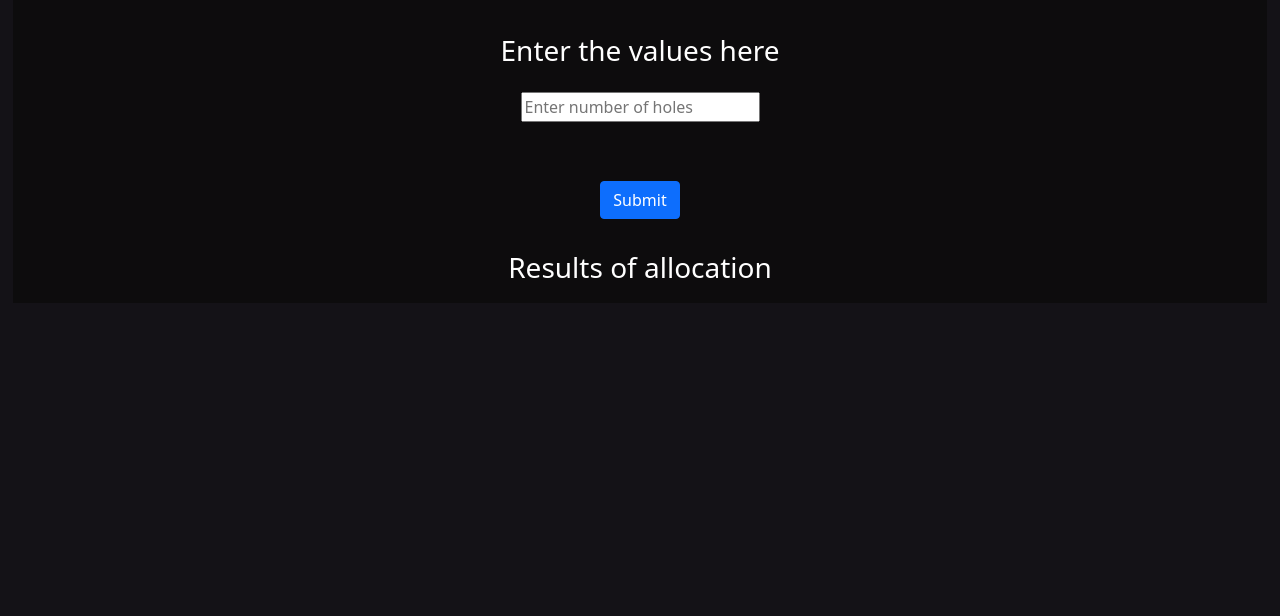
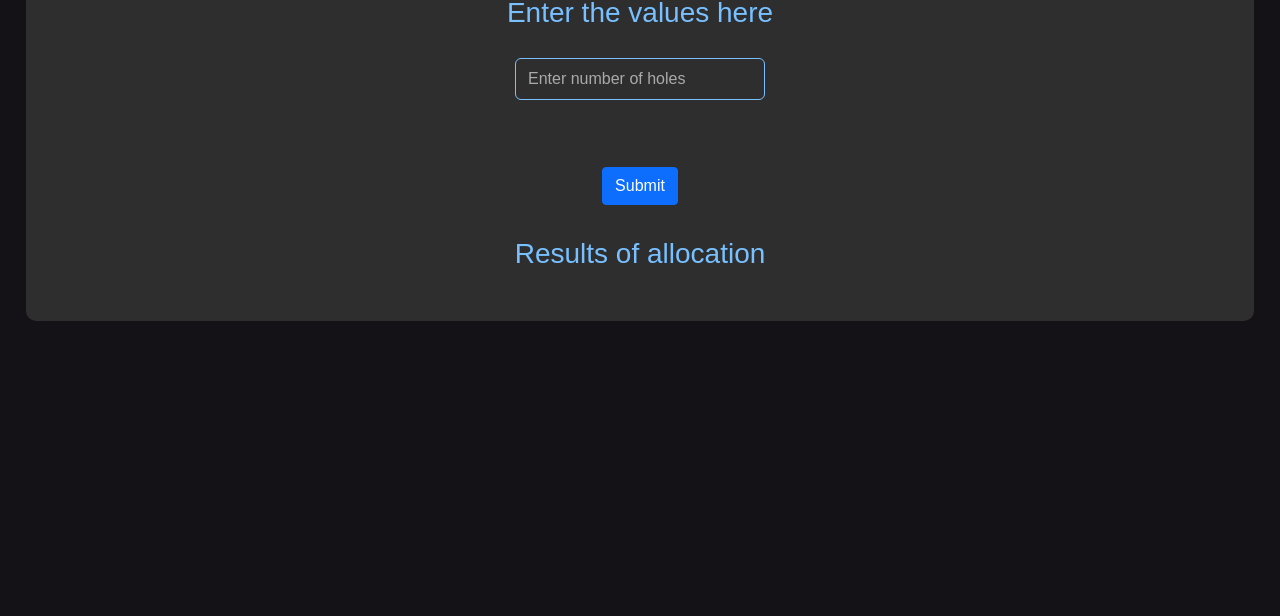
Before and after one commit to arsharankumar/OS-Concepts-Visualizer, a plain HTML site: page memory_fit/memory_worst_fit.html in a window 1280 px wide. Shown: the part 184-800 px from the top of the page. Drawn offline with nearby package versions, Linux system fonts and the light colour scheme.

Commit message:
Update memory_worst_fit.html

```diff
--- a/memory_fit/memory_worst_fit.html
+++ b/memory_fit/memory_worst_fit.html
@@ -17,17 +17,55 @@
         integrity="sha384-ka7Sk0Gln4gmtz2MlQnikT1wXgYsOg+OMhuP+IlRH9sENBO0LRn5q+8nbTov4+1p"
         crossorigin="anonymous"></script>
         <style>
+            body {
+                background-color: #0b0606;
+                color: #f5f5f5;
+                font-family: 'Poppins', sans-serif;
+            }
+
+            .jumbotron {
+                margin: 5% 2%;
+                background-color: #2e2e2e;
+                border-radius: 10px;
+                padding: 30px 20px;
+            }
+
+            h2, h3 {
+                text-align: center;
+                color: #78c0ff;
+                margin-bottom: 20px;
+            }
+
+            h2 {
+                text-decoration: none !important;
+                font-weight: 600;
+            }
+
+            h3 {
+                font-weight: 500;
+            }
+
             .inputs-container {
                 display: flex;
                 flex-direction: column;
                 justify-content: center;
                 align-items: center;
-            margin-top: 3rem;
+                margin-top: 2rem;
             }
 
-        #hole_count {
+            input[type="number"] {
+                background-color: transparent;
+                color: #ffffff;
+                border: 1px solid #78c0ff;
+                border-radius: 6px;
+                padding: 8px 12px;
+                margin: 8px 0;
+                width: 250px;
                 outline: none;
-            margin-top: 1rem;
+            }
+
+            input::placeholder {
+                color: #aaa;
             }
 
             .hole-inputs {
@@ -35,29 +73,55 @@
                 display: flex;
                 flex-direction: row;
                 flex-wrap: wrap;
-            gap: 8px;
+                gap: 10px;
+                justify-content: center;
             }
 
-        .hole-sizes {
-            display: inline-block;
-            width: fit-content;
+            button {
+                background-color: #78c0ff;
+                color: #0b0606;
+                font-weight: bold;
+                border: none;
+                border-radius: 6px;
+                padding: 10px 20px;
+                margin-top: 1rem;
+                transition: background-color 0.3s ease;
             }
 
-        #mem-req-size {
-            outline: none;
-            margin-top: 0.7rem;
+            button:hover {
+                background-color: #58a6e0;
+            }
+
+            .progress-bar-container {
+                width: 100%;
+                max-width: 600px;
+            }
+
+            meter {
+                width: 100%;
+                height: 20px;
+            }
+
+            label {
+                color: #ffffff;
+                margin-top: 10px;
             }
 
             .results {
                 text-align: center;
                 margin-top: 2rem;
+                color: #ffffff;
+            }
+
+            .results p {
+                margin: 5px 0;
             }
         </style>
 </head>
 
 <body>
     <div class="jumbotron", style="color:white">
-    <h2 class="mt-5 text-decoration-underline", style="text-align: center;">Worst Fit Simulator</h2>
+        <h2 class="mt-3">Worst Fit Simulator</h2>
     <div class="inputs-container">
         <h3>Enter the values here</h3>
         <input type="number" name="hole_count" id="hole_count" placeholder="Enter number of holes" />
```
Lines whose indentation alone changed are shown as unchanged.
